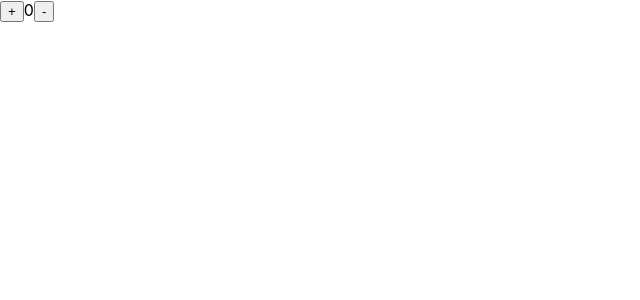
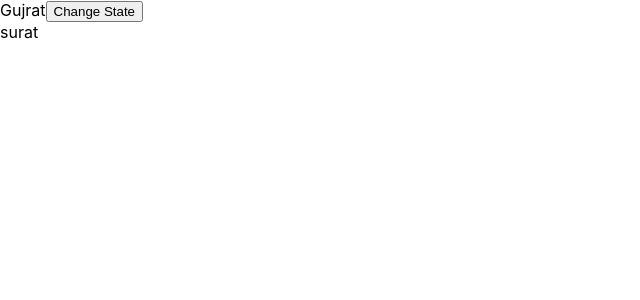
Before and after one commit to BhuvaParth/project-1, a React (Create React App) app: page / in a window 1280 px wide. Shown: the top 300 px of the page, without its empty margins (0-640 px from the left). Built offline with nearby package versions, Linux system fonts and the light colour scheme.

Commit message:
update0.6

```diff
--- a/src/App.js
+++ b/src/App.js
@@ -1,10 +1,10 @@
 import React from 'react';
 import City from './containers/City';
-import CityFun from './containers/CityFun';
 import Count from './containers/Count';
-import Country from './containers/Country';
+import Country from './containers/State';
 import Employee from './containers/Employee';
 import Madicine from './containers/Madicine';
+import State from './containers/State';
 
 function App() {
   return (
@@ -14,11 +14,11 @@ function App() {
 
       {/* <Employee /> */}
 
-      {/* <Country />
-      <City />
-      <CityFun />
-      <Array /> */}
-      <Count />
+      {/* <Country /> */}
+      {/* <City /> */}
+      {/* <Array /> */}
+      {/* <Count /> */}
+      <State />
     </div>
   );
 }
--- a/src/containers/City.js
+++ b/src/containers/City.js
@@ -1,26 +1,15 @@
 import React, { Component } from 'react';
 
 class City extends Component {
-    constructor(props) {
-        super(props);
-
-        this.state = {
-            id: 5,
-            cityname: 'Surat'
-        }
-    }
-
-    changecityname = () => {
-        this.setState ({
-            cityname: 'Rajkot'
-        })
-    }
-
     render() {
         return (
             <div>
-                {this.state.cityname}
-                 <button onClick={() => this.changecityname()}> Change City </button>
+                <>
+                   {
+                        this.props.name === 'Gujrat' ? 'surat' :
+                        this.props.name === 'Rajasthan' ? 'jaypur' : ''
+                   }
+                </>
             </div>
         );
     }
--- a/src/containers/CityFun.js
+++ /dev/null
@@ -1,20 +0,0 @@
-import React, { useState } from 'react';
-
-function CityFun(props) {
-
-    const [id, setId] = useState(101);
-
-    const Change = () => {
-        setId(102);
-    }
-    return (
-        <>
-            <div>
-                {id}
-                <button onClick={() => Change ()}>Change ID</button>
-            </div>
-        </>
-    );
-}
-
-export default CityFun;
--- a/src/containers/Count.js
+++ b/src/containers/Count.js
@@ -2,19 +2,23 @@ import React, { useState } from 'react';
 
 function Count(props) {
 
-    const [ count, setCount]= useState (0)
+    const [count, setCount] = useState(0)
     const incrementCounter = () => {
-        setCount (() => count + 1)
+        if (count < 30) {
+            setCount(() => count + 1)
+        }
     }
 
     const decrementCounter = () => {
-        setCount (() => count - 1)
+        if (count > 0) {
+            setCount(() => count - 1)
+        }
     }
     return (
         <div>
-            <button onClick={() => incrementCounter ()}>+</button>
+            <button onClick={() => incrementCounter()}>+</button>
             <span>{count}</span>
-            <button onClick={() => decrementCounter ()}>-</button>
+            <button onClick={() => decrementCounter()}>-</button>
         </div>
     );
 }
--- a/src/containers/Country.js
+++ /dev/null
@@ -1,13 +0,0 @@
-import React, { Component } from 'react';
-
-class Country extends Component {
-    render() {
-        return (
-            <div>
-
-            </div>
-        );
-    }
-}
-
-export default Country;
--- /dev/null
+++ b/src/containers/State.js
@@ -0,0 +1,30 @@
+import React, { Component } from 'react';
+import City from './City';
+
+class State extends Component {
+
+    constructor(props) {
+        super(props);
+        this.state = {
+            stateName: 'Gujrat'
+        }
+    }
+
+    change = () => {
+        this.setState({
+            stateName:'Rajasthan'
+        })
+    }
+
+    render() {
+        return (
+            <div>
+                {this.state.stateName}
+                <button onClick={() => this.change ()}>Change State</button>
+                <City  name = {this.state.stateName} />
+            </div>
+        );
+    }
+}
+
+export default State;
```
